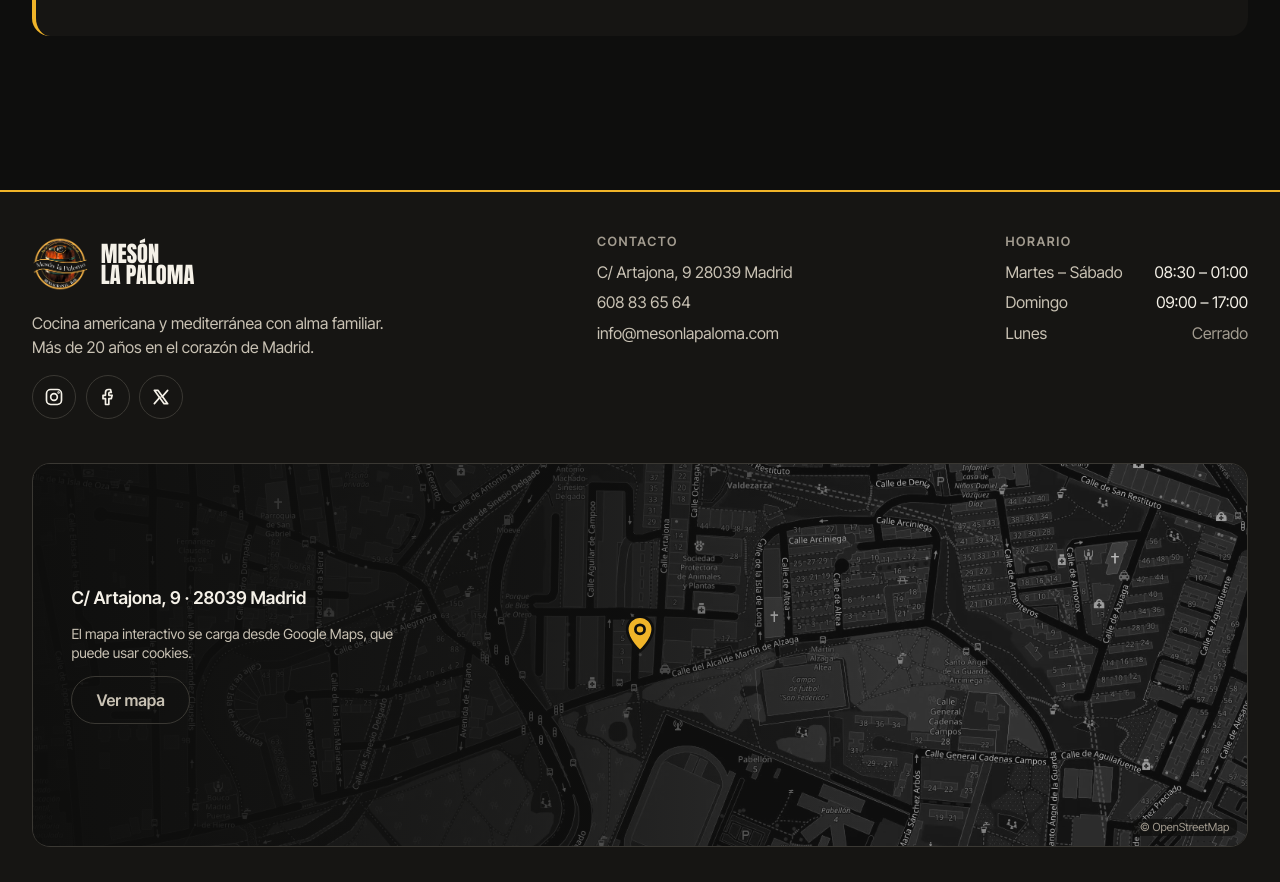
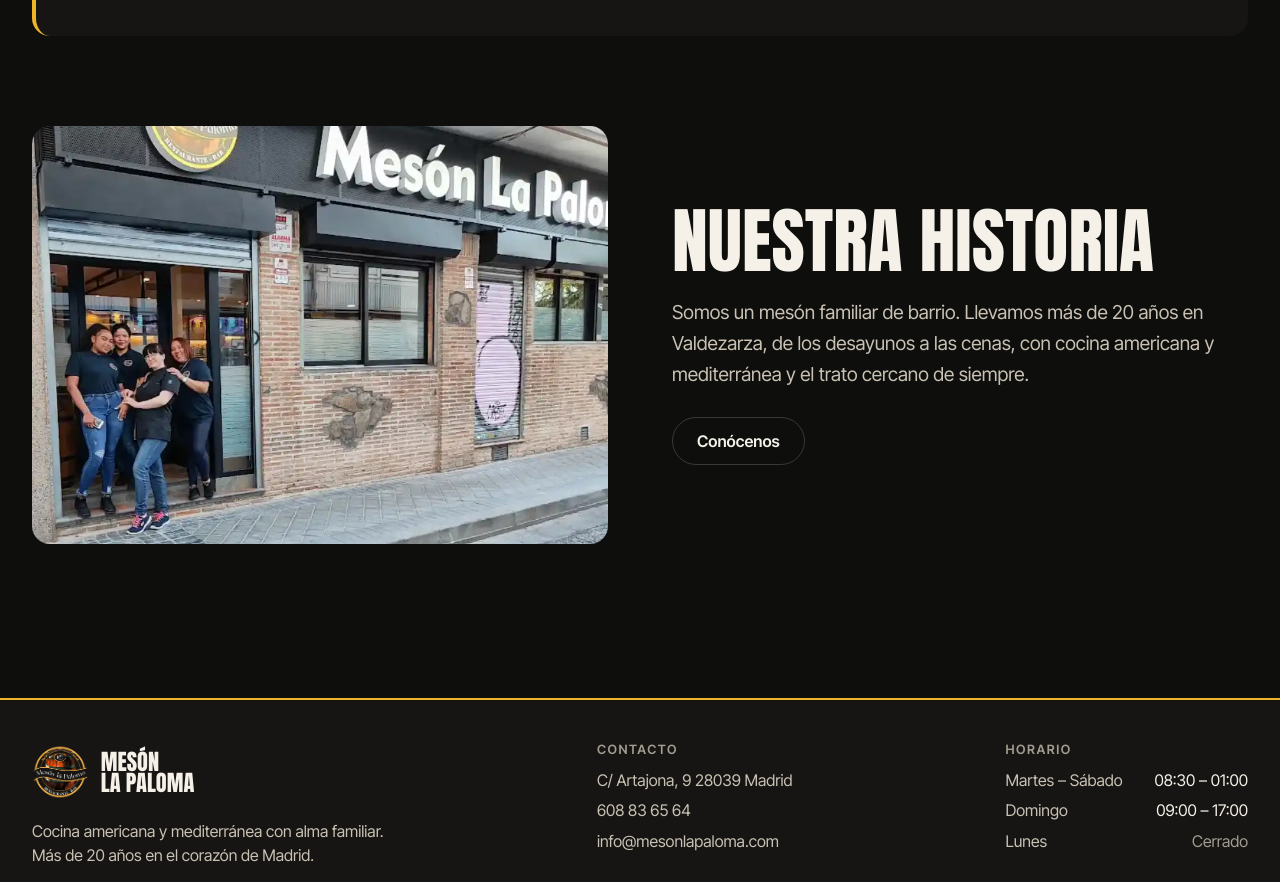
Before and after one commit to Magapp92/Meson_la_Paloma, a Next.js app in the folder frontend/: page / in a window 1280 px wide. Shown: the part 2840-3722 px from the top of the page. Built offline with nearby package versions, Linux system fonts and the light colour scheme.

Commit message:
Sección de historia en la portada con la foto del equipo
Foto del equipo en la puerta del mesón y texto corto sin datos por confirmar, con enlace a Nosotros.

```diff
--- a/frontend/views/home/home.css
+++ b/frontend/views/home/home.css
@@ -228,6 +228,43 @@
 }
 
 
+/* HISTORIA */
+
+/* Foto y texto en dos columnas iguales, centrados en vertical */
+.Story{
+    padding-block: 0 clamp(3rem, 7vw, 6rem);
+
+    display: grid;
+    grid-template-columns: repeat(2, 1fr);
+    align-items: center;
+    gap: clamp(2rem, 5vw, 4rem);
+}
+
+/* Foto con esquinas redondeadas; el alto sale de su proporción */
+.Story-photo{
+    height: auto;
+    border-radius: 1.125rem;
+}
+
+/* Título de la sección, igual que los demás */
+.Story-title{
+    font-family: var(--font-title);
+    font-size: clamp(2.5rem, 6vw, 4.5rem);
+    line-height: 1;
+    text-transform: uppercase;
+}
+
+/* Texto en gris claro con un ancho máximo y separado del botón */
+.Story-text{
+    max-width: 34rem;
+    margin-block: 1.25rem 1.75rem;
+
+    font-size: clamp(1.05rem, 1.6vw, 1.2rem);
+    color: var(--muted);
+    line-height: 1.6;
+}
+
+
 /* MÓVIL */
 
 /* En pantallas de 900px o menos la tira se desliza de lado: cada foto ocupa el 80% del ancho
@@ -266,4 +303,9 @@
     .FeaturedDishes-list{
         grid-template-columns: 1fr;
     }
+
+    /* La historia también: la foto arriba y el texto debajo */
+    .Story{
+        grid-template-columns: 1fr;
+    }
 }
--- a/frontend/views/home/home.jsx
+++ b/frontend/views/home/home.jsx
@@ -124,6 +124,24 @@ export const Home = () => {
                     </div>
                 </div>
             </section>
+            {/* En la sección historia agrupamos la foto del equipo en la puerta del mesón,
+            un texto corto sobre quiénes somos y el enlace para conocernos más */}
+            <section className="Container Story">
+                <Image
+                    className="Story-photo"
+                    src="/img/team-entrance.webp"
+                    alt="El equipo del mesón en la puerta del local, bajo el rótulo Mesón La Paloma"
+                    width={903}
+                    height={656}
+                    sizes="(max-width: 900px) 100vw, 50vw"
+                />
+                <div className="Story-content">
+                    <h2 className="Story-title">Nuestra historia</h2>
+                    <p className="Story-text">Somos un mesón familiar de barrio. Llevamos más de 20 años en Valdezarza, de los desayunos a las cenas, con cocina americana y mediterránea y el trato cercano de siempre.</p>
+                    {/* Conócenos lleva de momento a la portada: cambiará cuando creemos la página Nosotros */}
+                    <Button href={ROUTES.HOME} variant="ghost" title="Ir a nosotros">Conócenos</Button>
+                </div>
+            </section>
         </main>
     )
 }
```
Also changed, not shown: frontend/public/img/team-entrance.webp (added).
